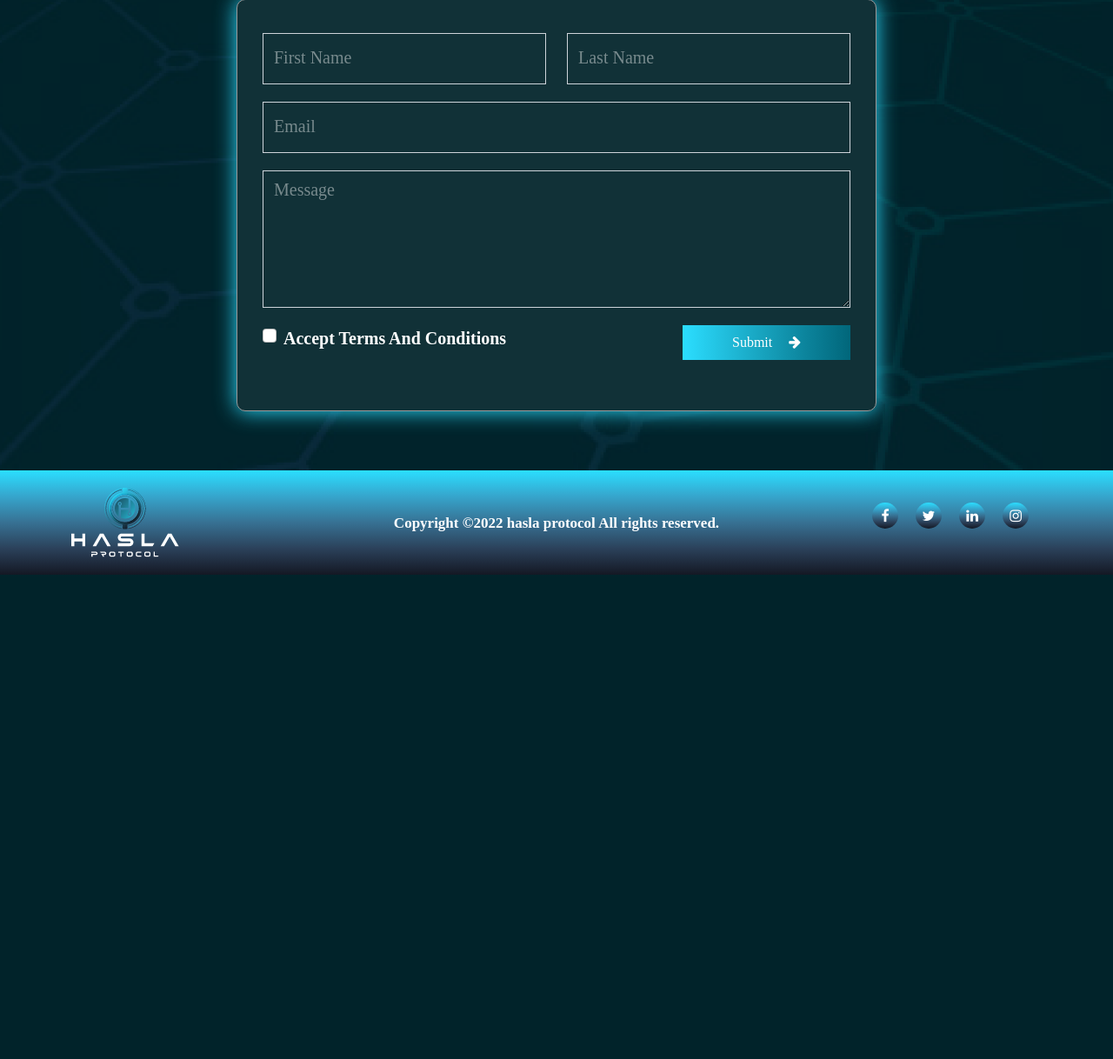
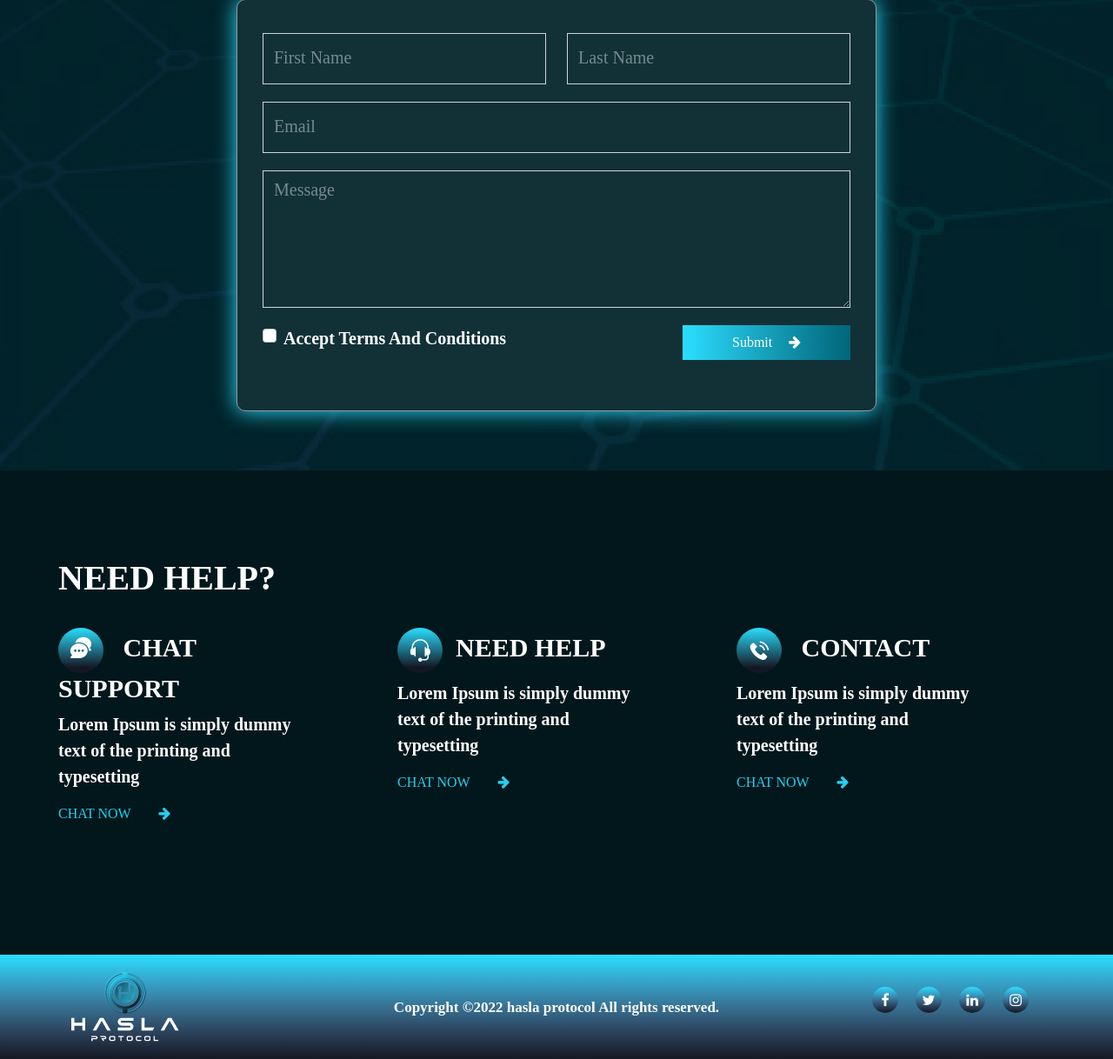
Before and after one commit to sajidjabbar/hasla-protocol, a PHP site: page /contactus.php in a window 1280 px wide. Shown: the part 636-1854 px from the top of the page at 87% size. Before the commit the page ends 1297 px from the top, so only its background shows below. Run offline with PHP 8.4, Linux system fonts and the light colour scheme; some libraries are stand-ins or nearby versions; some web fonts are replaced.

Commit message:
Contact us page

```diff
--- a/contactus.php
+++ b/contactus.php
@@ -103,4 +103,46 @@
     </div>
 </section>
 <!-- contact us ends here -->
+<!-- Need Help starts here -->
+<section class="need-help-sec">
+    <div class="container-fluid">
+        <div class="row">
+            <div class="col-lg-12">
+                <div class="content-wrapper">
+                    <h3>need help? </h3>
+                </div>
+            </div>
+        </div>
+        <div class="row">
+            <div class="col-lg-4">
+                <div class="support-card-wrapper">
+                    <h4> <img src="img/msg.png" class="img-fluid" alt=""> Chat Support</h4>
+                    <p>
+                        Lorem Ipsum is simply dummy text of the printing and typesetting
+                    </p>
+                    <a href="#">chat now <i class="fa fa-arrow-right"></i></a>
+                </div>
+            </div>
+            <div class="col-lg-4">
+                <div class="support-card-wrapper">
+                    <h4> <img src="img/help.png" class="img-fluid" alt="">Need Help</h4>
+                    <p>
+                        Lorem Ipsum is simply dummy text of the printing and typesetting
+                    </p>
+                    <a href="#">chat now <i class="fa fa-arrow-right"></i></a>
+                </div>
+            </div>
+            <div class="col-lg-4">
+                <div class="support-card-wrapper">
+                    <h4> <img src="img/contact.png" class="img-fluid" alt=""> Contact </h4>
+                    <p>
+                        Lorem Ipsum is simply dummy text of the printing and typesetting
+                    </p>
+                    <a href="#">chat now <i class="fa fa-arrow-right"></i></a>
+                </div>
+            </div>
+        </div>
+    </div>
+</section>
+<!-- Need Help ends here -->
 <?php include 'inc/footer.php'; ?>
--- a/css/contact-us.css
+++ b/css/contact-us.css
@@ -123,3 +123,44 @@ header#header {
   font-weight: 700;
 }
 /* Contact us ends here */
+/* Need help starts here */
+.need-help-sec {
+  background: #01171b;
+  padding: 100px 0px 150px;
+}
+.need-help-sec .container-fluid {
+  padding: 0px 67px;
+}
+.need-help-sec .content-wrapper h3 {
+  font-family: "hanson";
+  font-size: 40px;
+  font-weight: 700;
+  text-transform: uppercase;
+  color: #ffffff;
+  margin-bottom: 33px;
+}
+.need-help-sec .support-card-wrapper {
+  width: 80%;
+}
+.need-help-sec .support-card-wrapper h4 {
+  color: #ffffff;
+  font-size: 30px;
+  font-family: "Circular-Loom";
+  text-transform: uppercase;
+}
+.need-help-sec .support-card-wrapper p {
+  color: #fff;
+}
+.need-help-sec .support-card-wrapper h4 img {
+  margin-right: 15px;
+}
+.need-help-sec .support-card-wrapper a {
+  color: #25d0f0;
+  text-transform: uppercase;
+  font-family: "hanson";
+  text-decoration: none;
+}
+.need-help-sec .support-card-wrapper a i {
+  margin-left: 28px;
+}
+/* Need Help ends here */
--- a/inc/header.php
+++ b/inc/header.php
@@ -16,7 +16,7 @@
                         <li class="nav-item"><a href="index.php" class="nav-link">Home</a></li>
                         <li class="nav-item"><a href="about.php" class="nav-link">About us</a></li>
                         <li class="nav-item"><a href="#" class="nav-link">Exchange</a></li>
-                        <li class="nav-item"><a href="#" class="nav-link">Contact Us</a></li>
+                        <li class="nav-item"><a href="contactus.php" class="nav-link">Contact Us</a></li>
                     </ul>
                 </div>
             </div>
```
Also changed, not shown: img/contact.png (added), img/help.png (added), img/msg.png (added).
